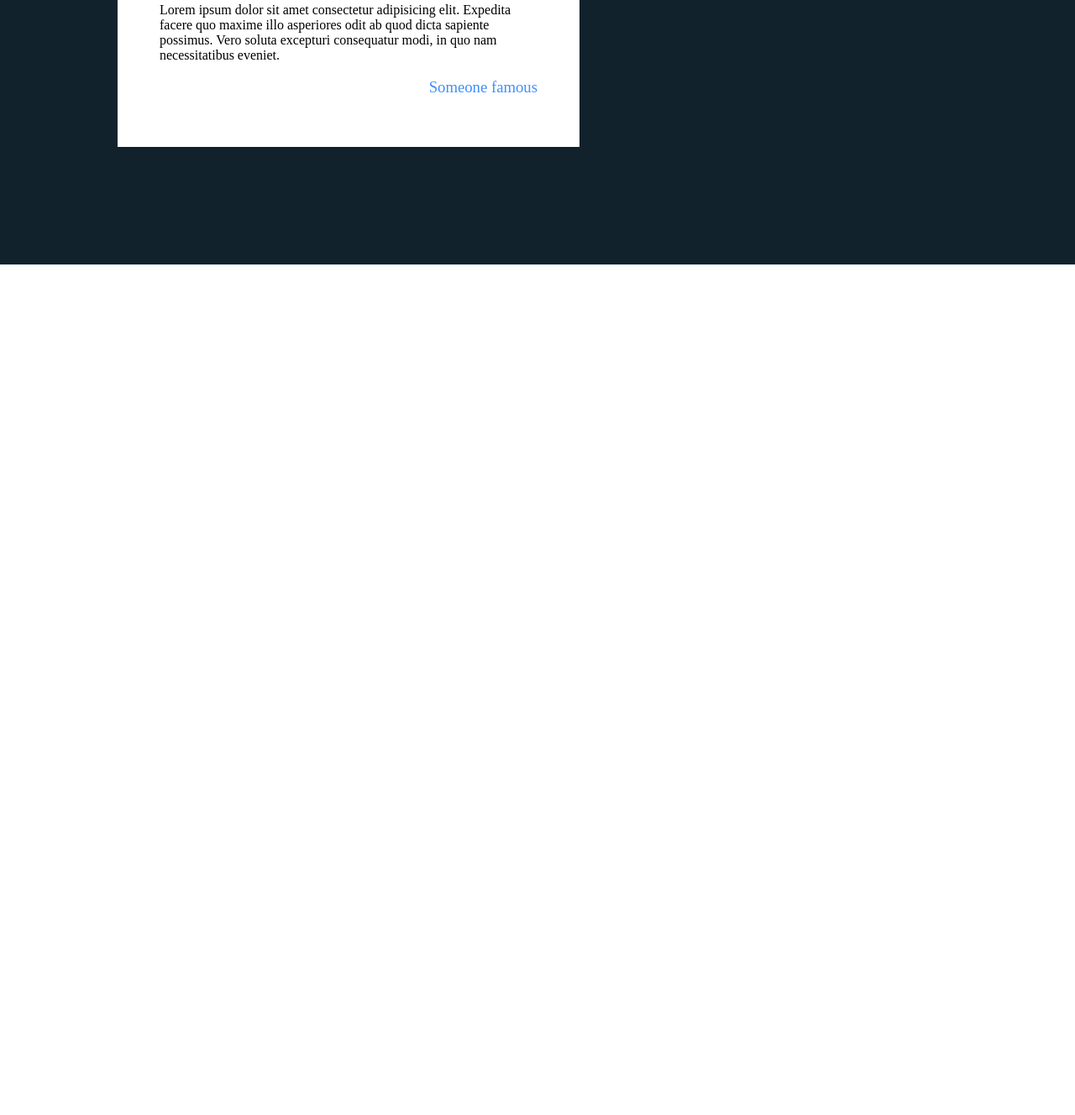
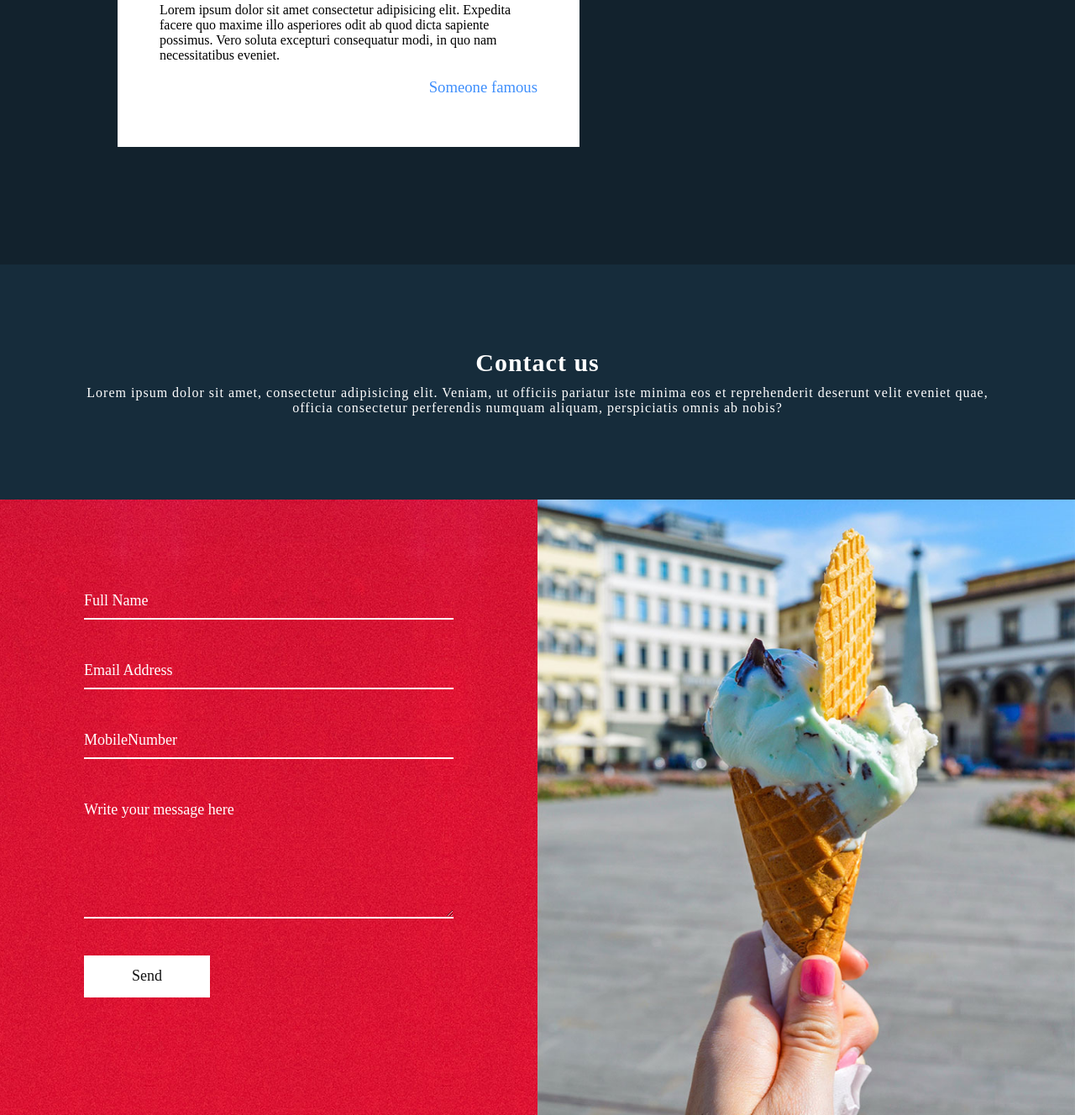
Before and after one commit to DPSumner/SuccessByDesign, a website: page src/index.html in a window 1280 px wide. Shown: the part 3206-4534 px from the top of the page at 84% size. Before the commit the page ends 3521 px from the top, so only its background shows below. Drawn offline with Linux system fonts and the light colour scheme.

Commit message:
Add Form section

```diff
--- a/src/index.html
+++ b/src/index.html
@@ -150,7 +150,50 @@
 
         </div>
     </section>
+
     <!-- Contact -->
+    <section class="contact">
+        <h2 class="heading">
+            Contact us
+        </h2>
+
+        <p class="text">
+            Lorem ipsum dolor sit amet, consectetur adipisicing elit. Veniam, ut officiis pariatur iste minima eos et
+            reprehenderit deserunt velit eveniet quae, officia consectetur perferendis numquam aliquam, perspiciatis
+            omnis ab nobis?
+        </p>
+    </section>
+
+    <!-- About -->
+    <section class="about">
+        <div class="contentBox redbg">
+            <form class="form">
+                <div class="inputBox">
+                    <input type="text" name="" placeholder="Full Name" >
+                </div>
+
+                <div class="inputBox">
+                    <input type="email" name="" placeholder="Email Address" >
+                </div>
+
+                <div class="inputBox">
+                    <input type="text" name="" placeholder="MobileNumber" >
+                </div>
+
+                <div class="inputBox">
+                    <textarea name="" placeholder = "Write your message here"></textarea>
+                </div>
+
+                <div class="inputBox">
+                    <button type="submit"> Send</button>
+                </div>
+            </form>
+        </div>
+
+        <div class="imageBox2">
+        </div>
+
+    </section>
 
     <!-- Footer -->
 
--- /dev/null
+++ b/src/scss/contact.scss
@@ -0,0 +1,86 @@
+
+
+.contact {
+    padding: 100px;
+    background-color: #162c3b;
+    text-align:center;
+}
+
+.imageBox2 {
+    background: url(/images/bg2.jpg);
+    background-size:cover;
+    background-position: center;
+    width:50%
+}
+
+.redbg {
+    background:url(images/red.jpg);
+    background-size:cover;
+    background-position:center;
+}
+
+.form {
+
+    .inputBox {
+        margin-bottom:40px;
+
+        input {
+            width:100%;
+            background: transparent;
+            box-shadow:none;
+            border:none;
+            outline:none;
+            padding:10px 0;
+            font-size:18px;
+            font: weight 300l;color:#fff;
+            border-bottom: 2px solid #fff;
+        }
+
+        input::placeholder {
+            color:#fff;
+        }
+
+        textarea {
+            width: 100%;
+            background: transparent;
+            box-shadow: none;
+            border: none;
+            outline: none;
+            padding: 10px 0;
+            font-size: 18px;
+            font: weight 300l;
+            color: #fff;
+            min-height:150px;
+            border-bottom: 2px solid #fff;
+        }
+
+        textarea::placeholder {
+            color: #fff;
+        }
+
+        button[type="submit"] {
+            width:150px;
+            height:50px;
+            background-color:#ffffff;
+            color:#111;
+            cursor:pointer;
+            border:none;
+            font-size:18px;
+
+        }
+
+        // button[type="submit"] {
+        //     width: 150px;
+        //     height: 40px;
+        //     background-color: #ffffff;
+        //     color: #111;
+        //     cursor: pointer;
+        //     border: none;
+        //     font-size: 18px;
+
+        // }
+    }
+
+
+
+}
```
Also changed, not shown: src/styles.css.
